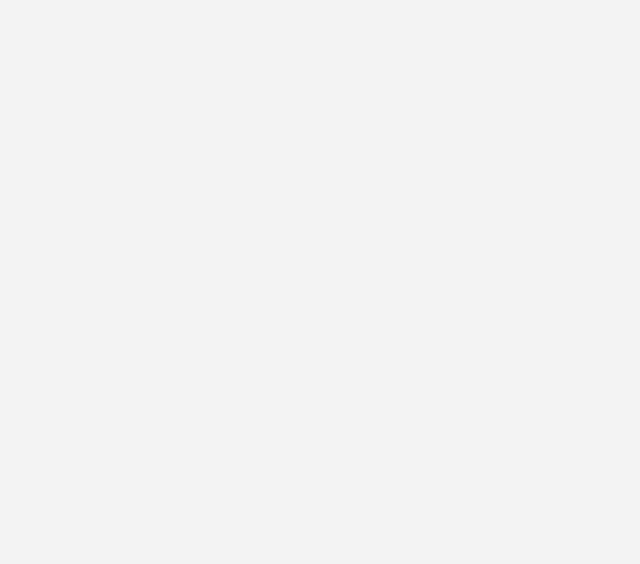
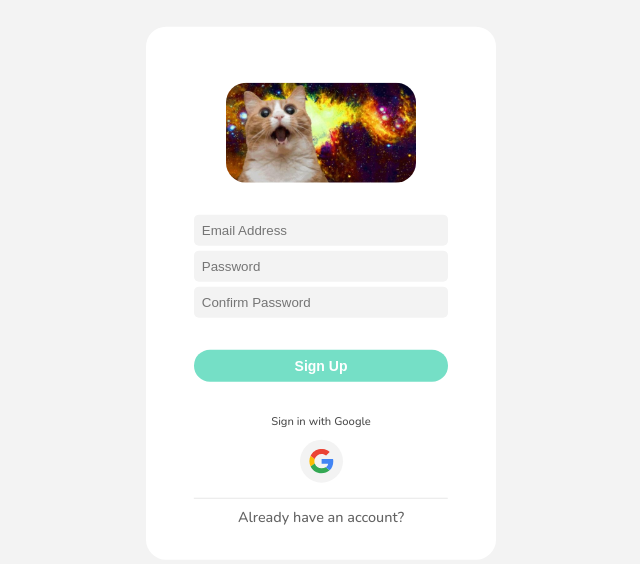
Before and after one commit to andersonzw/commission-manager, a React (Vite) app: page /en/sign-up in a window 1280 px wide. Before the commit this address had no page. Shown: the top 564 px of the page, without its empty margins (319-959 px from the left). Built offline with nearby package versions, Linux system fonts and the light colour scheme.

Commit message:
added sign-up page

```diff
--- a/src/App.css
+++ b/src/App.css
@@ -1,6 +1,7 @@
 .App {
   display: flex;
   justify-content: center;
+  flex-direction: row;
   gap: 1rem;
   box-sizing: border-box;
 
--- a/src/App.jsx
+++ b/src/App.jsx
@@ -8,6 +8,8 @@ import { ConfirmProvider } from "./util/context/confirm.context";
 import ConfirmContextLayout from "./util/context/ConfirmContextLayout";
 import Directory from "./routes/directory/Directory";
 import SignIn from "./routes/directory/sign-in/SignIn";
+import SignUp from "./routes/directory/sign-up/SignUp";
+import Header from "./routes/header/Header";
 
 function App() {
   return (
@@ -15,6 +17,7 @@ function App() {
       <Routes>
         <Route path="/en" element={<Directory />} />
         <Route path="/en/sign-in" element={<SignIn />} />
+        <Route path="/en/sign-up" element={<SignUp />} />
 
           <Route path="/" element={<Sidebar />}>
             <Route index element={<AddCommission />} />
@@ -23,6 +26,7 @@ function App() {
               <Route path="/commission/:userId" element={<Commissions />} />
             </Route>
           </Route>
+
       </Routes>
     </div>
   );
--- a/src/routes/directory/Directory.css
+++ b/src/routes/directory/Directory.css
@@ -11,7 +11,7 @@
     flex-direction: column;
     justify-content: center;
     align-items: center;
-    padding: 5rem 1rem 2.1rem 1rem ;
+    padding: 3.5rem 1rem 2.1rem 1rem ;
 
 
 }
--- /dev/null
+++ b/src/routes/directory/sign-up/SignUp.jsx
@@ -0,0 +1,45 @@
+import React from "react";
+import "../Directory.css";
+import { Link, useNavigate } from "react-router-dom";
+const SignUp = () => {
+  const nav = useNavigate()
+  return (
+    <div className="directory-container sign-in-page-container">
+      <div className="logo">
+        <img src="/src/assets/fktnm.jpg" alt="" />
+      </div>
+      <div className="flexColCenter innerWidth input-container">
+        <input
+          type="text"
+          name="email"
+          id="email"
+          placeholder="Email Address"
+        />
+        <input
+          type="password"
+          name="password"
+          id="password"
+          placeholder="Password"
+        />
+                <input
+          type="confirm-password"
+          name="confirm-password"
+          id="confirm-password"
+          placeholder="Confirm Password"
+        />
+      </div>
+      <div className="flexColCenter button-container">
+        <button onClick={() => nav("/")} className="sign-in-page button">
+          Sign Up
+        </button>
+      </div>
+      <p>Sign in with Google</p>
+      <div className="flexCenter google-logo">
+        <img src="/src/assets/google.svg" alt="Google Logo" />
+      </div>
+      <Link to = {"/en/sign-in"} className="create-an-account">Already have an account?</Link>
+    </div>
+  );
+};
+
+export default SignUp;
--- /dev/null
+++ b/src/routes/header/Header.css
@@ -0,0 +1,7 @@
+.header-section {
+
+    background: white;
+    width: 100%;
+
+
+}
--- /dev/null
+++ b/src/routes/header/Header.jsx
@@ -0,0 +1,13 @@
+import React from "react";
+import "./Header.css";
+import { Outlet } from "react-router-dom";
+const Header = () => {
+  return (
+    <>
+      <div className="header-section">Header</div>
+      <Outlet />
+    </>
+  );
+};
+
+export default Header;
```
Also changed, not shown: src/routes/footer/Footer.jsx (added, +9 -0 lines), src/util/GroupedRoute.jsx (added, +9 -0 lines). Lines whose indentation alone changed are shown as unchanged.
